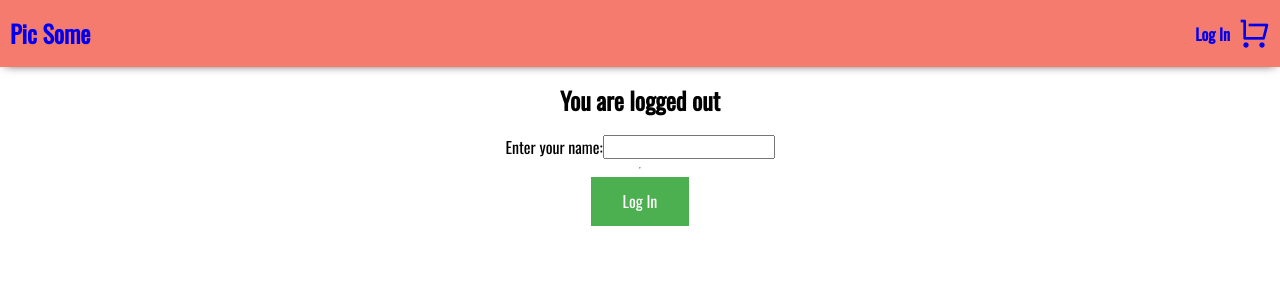
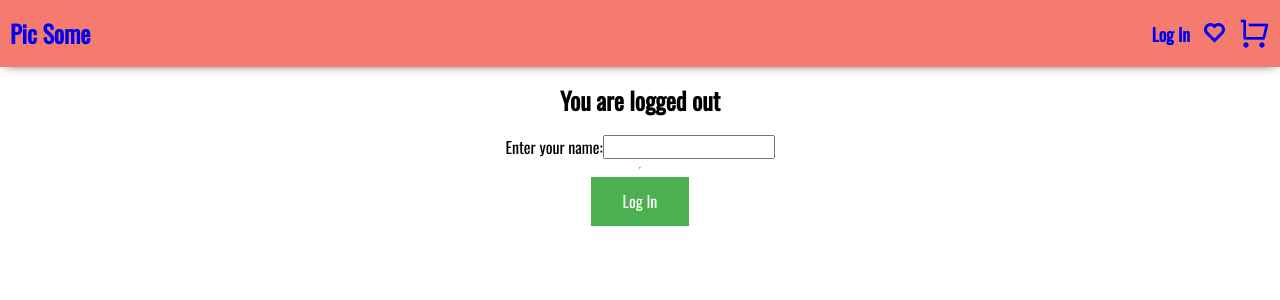
Before and after one commit to sherifessawy/e-commerce, a React (Create React App) app: page /login in a window 1280 px wide. Shown: the top 300 px of the page. Built offline with nearby package versions, Linux system fonts and the light colour scheme; no server answers.

Commit message:
adding favorites page and favorites icon

```diff
--- a/public/styles.css
+++ b/public/styles.css
@@ -141,6 +141,7 @@ a:active { color: var(--light-blue); }
 
 .pic-some{
     color: #150605;
+    text-align: center;
 }
 
 .pic-some:hover{
@@ -180,9 +181,31 @@ a:active { color: var(--light-blue); }
 }
 
 .login-welcome-text{
-    margin-right: 0.5em;
+    font-size: 1.1em;
 }
 
 .login-welcome-text:hover{
-    opacity: 0.9;
+    color: rgb(0,0,0,0.5)
 }
+
+.fav-tab{
+    margin: 0 0.5em;
+    font-weight: bold;
+    font-size: 1.5em;
+}
+
+.favorited-title{
+    text-align: center;
+}
+
+.favorited-image{
+    max-width: 600px;
+    margin: 0 auto;
+}
+
+.go-to-cart-btn{
+    background-color: #150605;
+    width: fit-content;
+    padding: 0.5em 1em;
+    margin: 2em auto;
+}
--- a/src/App.js
+++ b/src/App.js
@@ -3,6 +3,7 @@ import Header from "./components/Header"
 import Cart from "./pages/Cart"
 import Photos from "./pages/Photos"
 import Login from "./pages/Login"
+import Favorites from "./pages/Favorites"
 import PrivateRoute from "./components/PrivateRoute"
 
 import {Switch, Route} from "react-router-dom"
@@ -21,6 +22,9 @@ function App() {
                 <Route path="/login">
                     <Login />
                 </Route>
+                <Route path="/favorites">
+                    <Favorites />
+                </Route>
             </Switch>
         </div>
     )
--- a/src/components/Header.js
+++ b/src/components/Header.js
@@ -4,7 +4,8 @@ import {MyContext} from "../context/MyContext"
 
 
 function Header() {
-    const {cartItems, auth, userName} = useContext(MyContext)
+    const {cartItems, auth, userName, photos} = useContext(MyContext)
+    const favoritedPhotos = photos.filter(photo => photo.isFavorite === true)
 
     return (
         <header>
@@ -14,6 +15,9 @@ function Header() {
             <div className="header-right">
             <Link to="/login">
                 <h4 className="login-welcome-text">{auth? `Welcome, ${userName}`: "Log In"}</h4>
+            </Link>
+            <Link to="/favorites">
+                <i className= {!favoritedPhotos.length ? "ri-heart-line fav-tab" : "ri-heart-2-fill fav-tab"}></i>
             </Link>
             <Link to="/cart">
                     <i className=
--- a/src/components/ImageCard.js
+++ b/src/components/ImageCard.js
@@ -12,7 +12,8 @@ function ImageCard({className, img}) {
         <i  onClick={() => toggleFav(img.id)}
             className= {!img.isFavorite? "ri-heart-line favorite" : "ri-heart-fill favorite"}>
         </i>
-    const plusIcon = () => {
+
+    function plusIcon(){
         if (cartItems.find(item => item.id === img.id)){ //check if cartItems array contains the target image
             return <i onClick={() => handleCartItems(img)} className="ri-shopping-cart-fill cart"></i> //onClick handleCartItems() will remove from cart
         }
--- a/src/hooks/useHover.js
+++ b/src/hooks/useHover.js
@@ -13,12 +13,11 @@ function useHover() {
         setIsHovered(false)
     }
 
-    useLayoutEffect(() => { //i used useLayoutEffect because of bug i ran into when i used useEffect see "https://reactjs.org/blog/2020/08/10/react-v17-rc.html#effect-cleanup-timing"
+    useLayoutEffect(() => { //used useLayoutEffect because of bug i ran into when i used useEffect see "https://reactjs.org/blog/2020/08/10/react-v17-rc.html#effect-cleanup-timing"
         refEl.current.addEventListener("mouseenter", enter)
         refEl.current.addEventListener("mouseleave", leave)
 
         return () => {
-            console.log("im unmounted!", refEl.current)
             refEl.current.removeEventListener("mouseenter", enter)
             refEl.current.removeEventListener("mouseleave", leave)
         }
--- /dev/null
+++ b/src/pages/Favorites.js
@@ -0,0 +1,33 @@
+import React, {useContext} from 'react'
+import { MyContext } from '../context/MyContext'
+import ImageCard from '../components/ImageCard'
+import {Link} from 'react-router-dom'
+
+function Favorites() {
+    const {photos, cartItems} = useContext(MyContext)
+    const favoritedPhotos = photos.filter(photo => photo.isFavorite === true)
+    console.log(favoritedPhotos)
+    const renderPhotos = favoritedPhotos.map((img, index) => {
+        return <ImageCard key={img.id} img={img} className="favorited-image"/>
+    })
+
+    return (
+        <main>
+            <h1 className="favorited-title">Favorited items</h1>
+            {renderPhotos}
+            {
+                renderPhotos.length ?
+                cartItems.length?
+                <Link to="/cart">
+                    <p className='go-to-cart-btn'>go to cart</p>
+                </Link> :
+                <p className='pic-some'>Your cart is still empty, add favorited items to cart by hovering over them and clicking the plus icon</p> :
+                <Link to="/">
+                    <p className='pic-some'>You have no items favorited, pick some?</p>
+                </Link>
+            }
+        </main>
+    )
+}
+
+export default Favorites
```
Also changed, not shown: src/context/MyContext.js (+13 -1 lines).
